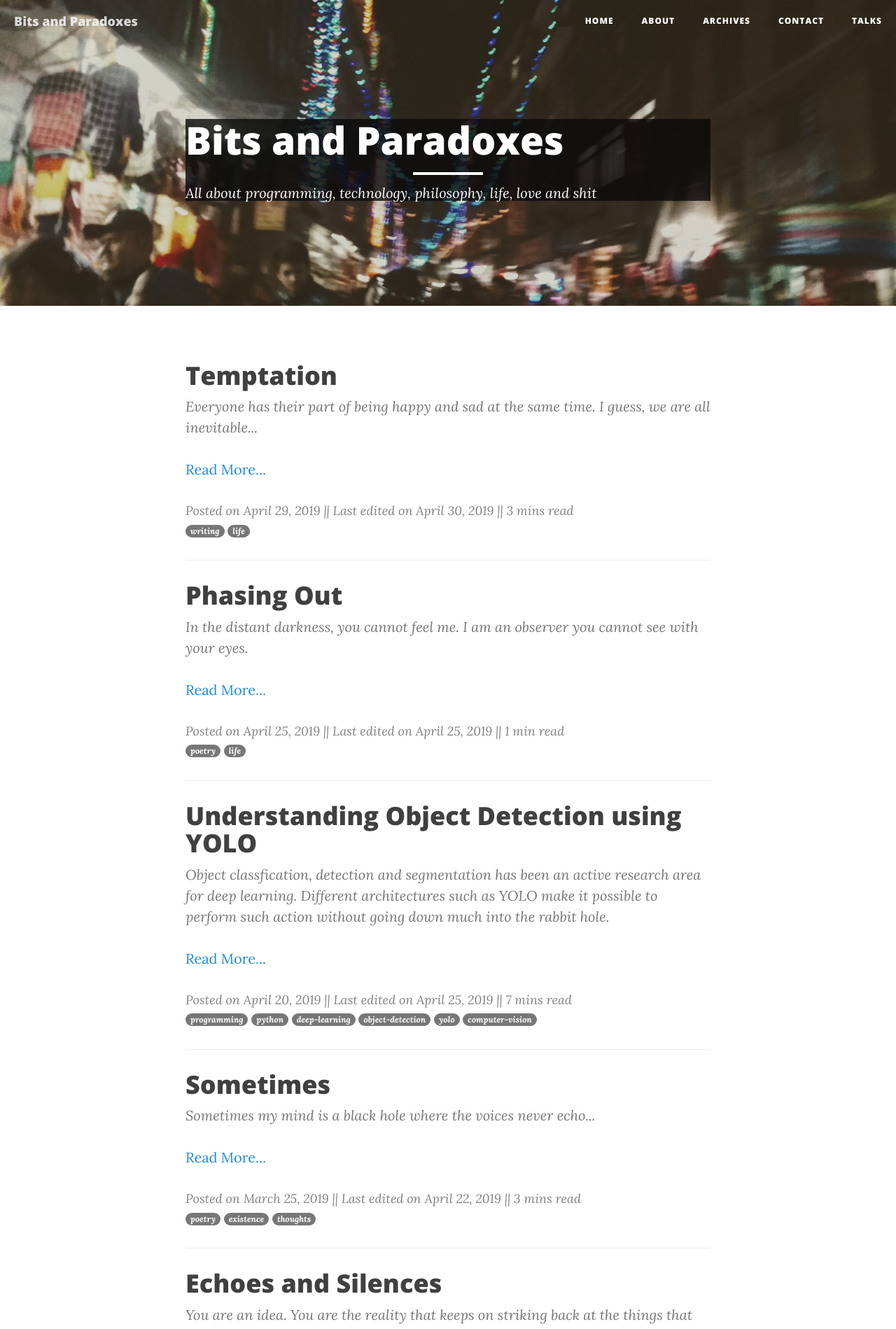
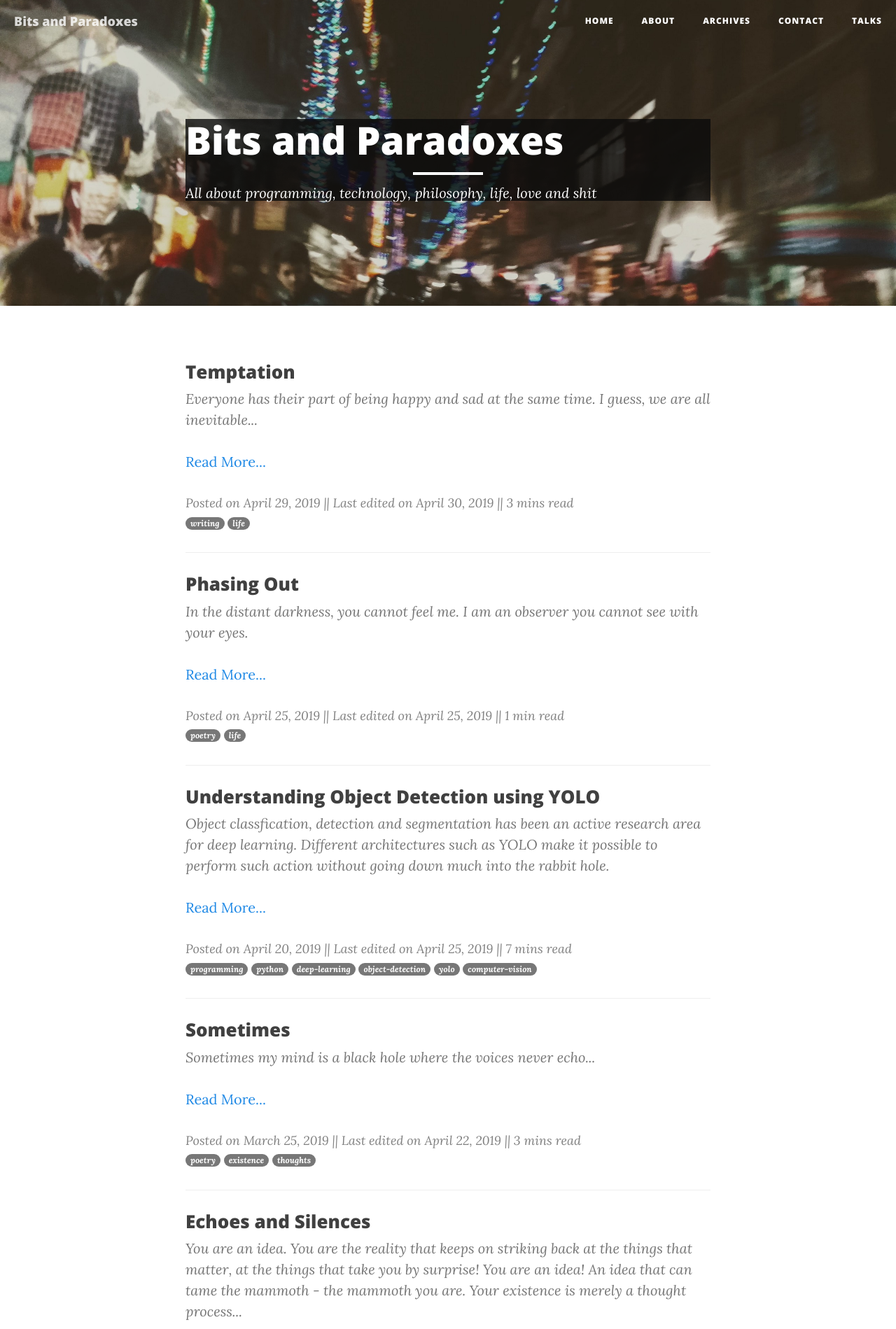
Before and after one commit to NISH1001/NISH1001.github.io, a Jekyll site: the page built from index.html, in a window 1280 px wide. Shown: the top 1899 px of the page at 70% size. Built offline with Jekyll 4.4.1, drawn with Linux system fonts in a browser that asks for light colours; the list of posts is cut into pages by our own code; some of the changed text lies outside the part shown.

Commit message:
Decrease font size for index

```diff
--- a/_config.yml
+++ b/_config.yml
@@ -32,7 +32,7 @@ permalink: /:categories/:title.html
 #     year: '/:year/'
 #     month: '/:year/:month/'
 #     day: '/:year/:month/:day/'
-paginate: 10
+paginate: 15
 exclude: ["less","node_modules","Gruntfile.js","package.json","README.md"]
 
 #gems: [jekyll-paginate, jekyll-feed]
--- a/css/clean-blog.css
+++ b/css/clean-blog.css
@@ -220,7 +220,7 @@ hr.small {
   color: #0085a1;
 }
 .post-preview > a > .post-title {
-  font-size: 30px;
+  font-size: 20px;
   margin-top: 30px;
   margin-bottom: 10px;
 }
@@ -247,7 +247,7 @@ hr.small {
 }
 @media only screen and (min-width: 768px) {
   .post-preview > a > .post-title {
-    font-size: 36px;
+    font-size: 26px;
   }
 }
 .section-heading {
```
